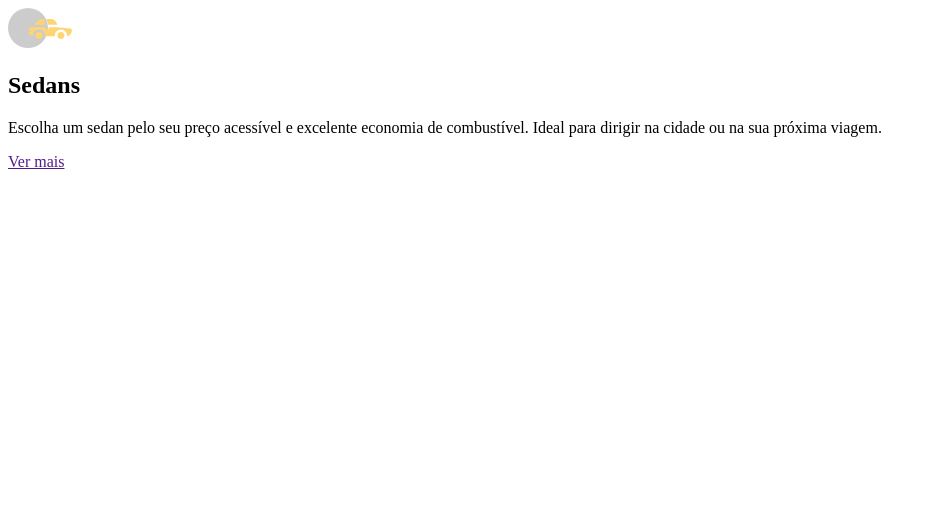
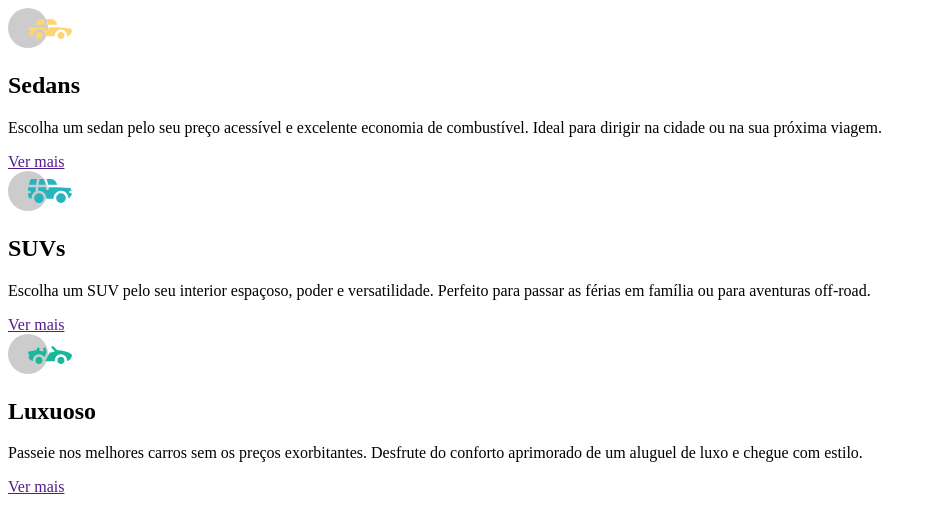
Before and after one commit to aquinobr2023/carros, a plain HTML site: page index.html in a window 1280 px wide. Shown: the whole page, without its empty margins (0-936 px from the left). Drawn offline with Linux system fonts and the light colour scheme.

Commit message:
HTML finalizado

```diff
--- a/index.html
+++ b/index.html
@@ -16,22 +16,20 @@
         </section>
 
         <section class="suvs">
-            <img src="" alt="">
-            <h2></h2>
-            <p></p>
-            <a href=""></a>
+            <img src="./imagens/icon-suvs.svg" alt=""carro suv>
+            <h2>SUVs</h2>
+            <p>Escolha um SUV pelo seu interior espaçoso, poder e versatilidade. Perfeito para passar as férias em família ou para aventuras off-road.</p>
+            <a href="">Ver mais</a>
         </section>
 
         <section class="luxuosos">
-            <img src="" alt="">
-            <h2></h2>
-            <p></p>
-            <a href=""></a>
+            <img src="./imagens/icon-luxury.svg" alt="carro de luxo">
+            <h2>Luxuoso</h2>
+            <p>Passeie nos melhores carros sem os preços exorbitantes. Desfrute do conforto aprimorado de um aluguel de luxo e chegue com estilo.</p>
+            <a href="">Ver mais</a>
 
         </section>
-
     </main>
-
 
 </body>
 </html>
```
